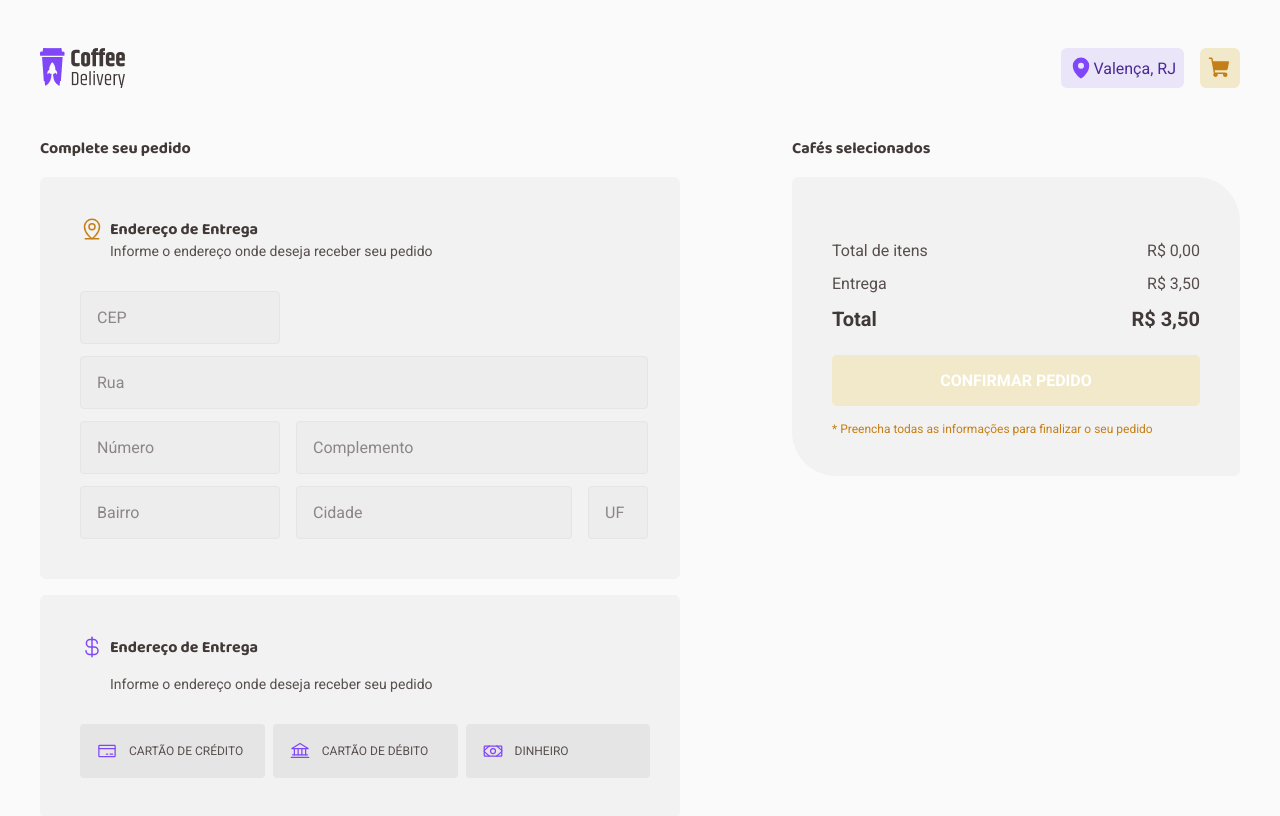
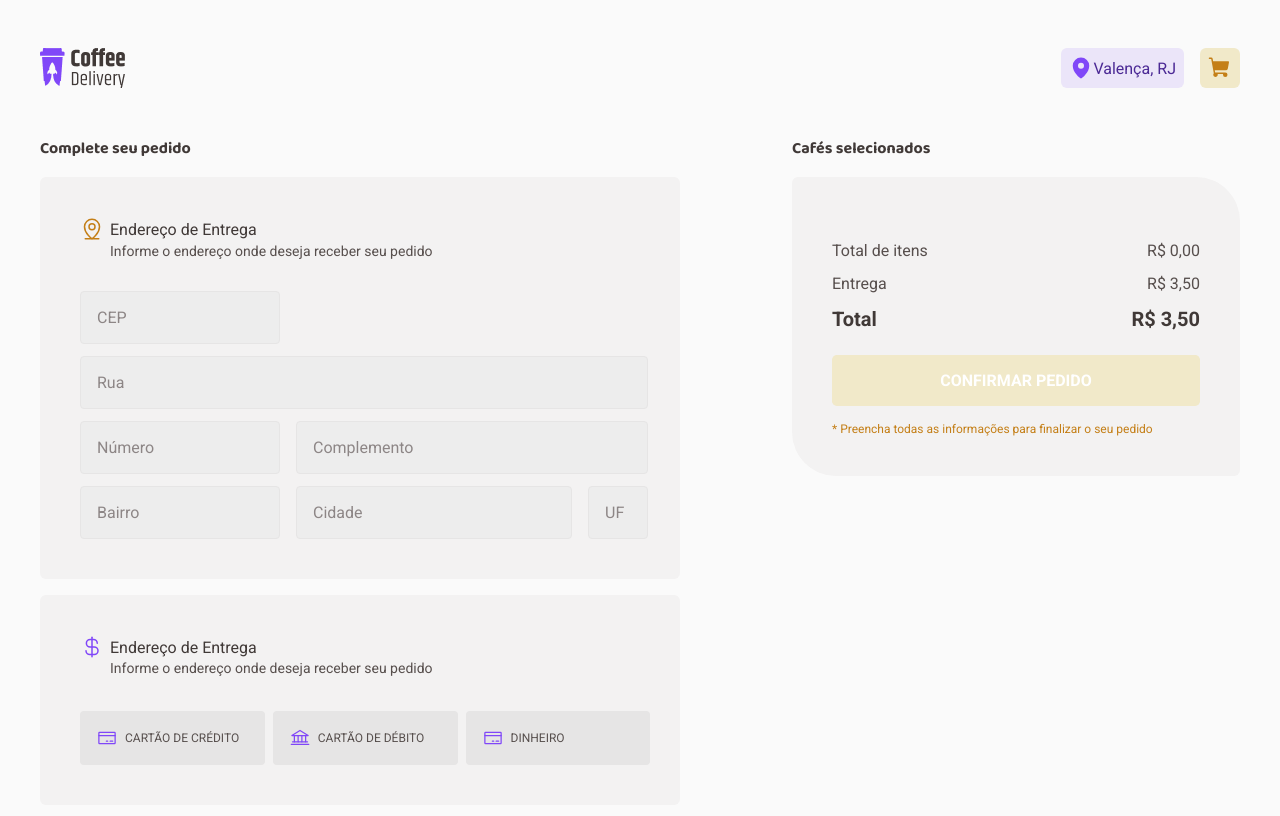
Before and after one commit to vhasousa/delivery-coffee, a React (Vite) app: page /checkout in a window 1280 px wide. Built offline with nearby package versions, Linux system fonts and the light colour scheme.

Commit message:
Code refactor of interfaces name and select payment

```diff
--- a/src/contexts/CartContext.tsx
+++ b/src/contexts/CartContext.tsx
@@ -4,7 +4,7 @@ interface CartContextProviderProps {
   children: ReactNode
 }
 
-export interface SelectedCoffeeDTO {
+export interface SelectedCoffeeData {
   id: number
   name: string
   coffeeImage: string
@@ -13,19 +13,20 @@ export interface SelectedCoffeeDTO {
 }
 
 interface CartContextType {
-  cart: SelectedCoffeeDTO[]
+  cart: SelectedCoffeeData[]
   cartLength: number
   totalPrice: number
-  addToCart: ({ id, coffeeImage, name, quantity }: SelectedCoffeeDTO) => void
+  addToCart: ({ id, coffeeImage, name, quantity }: SelectedCoffeeData) => void
   updateProductQuantity: (quantity: number, id: number) => void
   removeCoffeeFromCart: (id: number) => void
-  setCart: React.Dispatch<React.SetStateAction<SelectedCoffeeDTO[]>>
+  clearCart: () => void
+  setCart: React.Dispatch<React.SetStateAction<SelectedCoffeeData[]>>
 }
 
 export const CartContext = createContext({} as CartContextType)
 
 export function CartContextProvider({ children }: CartContextProviderProps) {
-  const [cart, setCart] = useState<SelectedCoffeeDTO[]>([])
+  const [cart, setCart] = useState<SelectedCoffeeData[]>([])
   const [cartLength, setCartLength] = useState(0)
   const [totalPrice, setTotalPrice] = useState(0)
 
@@ -35,8 +36,8 @@ export function CartContextProvider({ children }: CartContextProviderProps) {
     name,
     quantity,
     price,
-  }: SelectedCoffeeDTO) {
-    const newItemToCart: SelectedCoffeeDTO = {
+  }: SelectedCoffeeData) {
+    const newItemToCart: SelectedCoffeeData = {
       id,
       name,
       quantity,
@@ -44,8 +45,19 @@ export function CartContextProvider({ children }: CartContextProviderProps) {
       price,
     }
 
+    const isAlreadyInCart = cart.find((item) => item.id === id)
+
+    if (isAlreadyInCart) {
+      return
+    }
+
     setCart((state) => [...state, newItemToCart])
     setTotalPrice((state) => state + price * quantity)
+  }
+
+  function clearCart() {
+    setCart([])
+    setTotalPrice(0)
   }
 
   function removeCoffeeFromCart(id: number) {
@@ -89,6 +101,7 @@ export function CartContextProvider({ children }: CartContextProviderProps) {
         addToCart,
         setCart,
         updateProductQuantity,
+        clearCart,
         removeCoffeeFromCart,
       }}
     >
--- a/src/contexts/OrderContext.tsx
+++ b/src/contexts/OrderContext.tsx
@@ -5,13 +5,13 @@ import {
   useEffect,
   useState,
 } from 'react'
-import { CartContext, SelectedCoffeeDTO } from './CartContext'
+import { CartContext, SelectedCoffeeData } from './CartContext'
 
 interface OrderContextProviderProps {
   children: ReactNode
 }
 
-export interface AddressDTO {
+export interface AddressData {
   cep: string
   street: string
   number: string
@@ -21,16 +21,17 @@ export interface AddressDTO {
   state: string
 }
 
-export interface OrderDTO {
+export interface OrderData {
   id: string
-  address: AddressDTO
+  address: AddressData
   paymentMethod: string
-  products: SelectedCoffeeDTO[]
+  products: SelectedCoffeeData[]
 }
 
 interface OrderContextType {
-  order: OrderDTO
-  address: AddressDTO
+  order: OrderData
+  address: AddressData
+  paymentMethod: string
   isSubmitDisabled: boolean
   createOrder: () => void
   handleAddressInfo: ({
@@ -41,15 +42,17 @@ interface OrderContextType {
     number,
     state,
     street,
-  }: AddressDTO) => void
+  }: AddressData) => void
   handleSelectedPaymentMethod: (paymentMethod: string) => void
+  clearCurrentOrder: () => void
 }
 
 export const OrderContext = createContext({} as OrderContextType)
 
 export function OrderContextProvider({ children }: OrderContextProviderProps) {
-  const [order, setOrder] = useState<OrderDTO>({} as OrderDTO)
-  const [address, setAddress] = useState<AddressDTO>({} as AddressDTO)
+  const [orderHistory, setOrderHistory] = useState<OrderData[]>([])
+  const [order, setOrder] = useState<OrderData>({} as OrderData)
+  const [address, setAddress] = useState<AddressData>({} as AddressData)
   const [paymentMethod, setPaymentMethod] = useState('')
   const [isSubmitDisabled, setIsSubmitDisabled] = useState(false)
 
@@ -58,7 +61,7 @@ export function OrderContextProvider({ children }: OrderContextProviderProps) {
   function createOrder() {
     const id = String(new Date().getTime())
 
-    const newOrder: OrderDTO = {
+    const newOrder: OrderData = {
       id,
       address,
       paymentMethod,
@@ -66,6 +69,14 @@ export function OrderContextProvider({ children }: OrderContextProviderProps) {
     }
 
     setOrder(newOrder)
+    setOrderHistory((state) => [...state, newOrder])
+
+    return newOrder
+  }
+
+  function clearCurrentOrder() {
+    setOrder({} as OrderData)
+    setAddress({} as AddressData)
   }
 
   function handleSelectedPaymentMethod(paymentMethod: string) {
@@ -80,8 +91,8 @@ export function OrderContextProvider({ children }: OrderContextProviderProps) {
     number,
     state,
     street,
-  }: AddressDTO) {
-    const deliveryAddress: AddressDTO = {
+  }: AddressData) {
+    const deliveryAddress: AddressData = {
       cep,
       city,
       complement,
@@ -101,7 +112,7 @@ export function OrderContextProvider({ children }: OrderContextProviderProps) {
     number,
     state,
     street,
-  }: AddressDTO) {
+  }: AddressData) {
     if (cep && city && district && number && state && street) {
       return true
     }
@@ -115,17 +126,19 @@ export function OrderContextProvider({ children }: OrderContextProviderProps) {
     } else {
       setIsSubmitDisabled(true)
     }
-  }, [cartLength, paymentMethod, address])
+  }, [cartLength, paymentMethod, address, order])
 
   return (
     <OrderContext.Provider
       value={{
         order,
         address,
+        paymentMethod,
         isSubmitDisabled,
         createOrder,
         handleAddressInfo,
         handleSelectedPaymentMethod,
+        clearCurrentOrder,
       }}
     >
       {children}
--- a/src/pages/Checkout/components/Address/index.tsx
+++ b/src/pages/Checkout/components/Address/index.tsx
@@ -1,13 +1,13 @@
 import { MapPinLine } from 'phosphor-react'
 import { useContext } from 'react'
 import { useForm } from 'react-hook-form'
-import { AddressDTO, OrderContext } from '../../../../contexts/OrderContext'
+import { AddressData, OrderContext } from '../../../../contexts/OrderContext'
 import { AddressContainer } from './styles'
 
 export function Address() {
   const { handleAddressInfo, address } = useContext(OrderContext)
 
-  const { register, getValues } = useForm<AddressDTO>({
+  const { register, getValues } = useForm<AddressData>({
     defaultValues: {
       cep: address?.cep,
       street: address?.street,
@@ -23,7 +23,7 @@ export function Address() {
     const { cep, street, number, complement, district, city, state } =
       getValues()
 
-    const newAddres: AddressDTO = {
+    const newAddres: AddressData = {
       cep,
       street,
       number,
--- a/src/pages/Checkout/components/PaymentMethod/index.tsx
+++ b/src/pages/Checkout/components/PaymentMethod/index.tsx
@@ -1,13 +1,14 @@
 import { Bank, CreditCard, CurrencyDollar, Money } from 'phosphor-react'
-import { useContext } from 'react'
+import { useContext, useEffect, useState } from 'react'
 import { OrderContext } from '../../../../contexts/OrderContext'
 import { PaymentMethodContainer } from './styles'
 
 export function PaymentMethod() {
-  const { handleSelectedPaymentMethod } = useContext(OrderContext)
+  const { handleSelectedPaymentMethod, paymentMethod } =
+    useContext(OrderContext)
 
-  function handleSelectedMethod(paymentMethod: string) {
-    handleSelectedPaymentMethod(paymentMethod)
+  function handleSelectedMethod(payment: string) {
+    handleSelectedPaymentMethod(payment)
   }
 
   return (
@@ -19,19 +20,60 @@ export function PaymentMethod() {
           <p>Informe o endereço onde deseja receber seu pedido</p>
         </div>
       </div>
-      <div className="payment__options">
-        <button onClick={() => handleSelectedMethod('creditCard')}>
-          <CreditCard size={20} />
-          <span>CARTÃO DE CRÉDITO</span>
-        </button>
-        <button onClick={() => handleSelectedMethod('debitCard')}>
-          <Bank size={20} />
-          <span>CARTÃO DE DÉBITO</span>
-        </button>
-        <button onClick={() => handleSelectedMethod('money')}>
-          <Money size={20} />
-          <span>DINHEIRO</span>
-        </button>
+      <div className="payment__options--container">
+        <div className="payment__option">
+          <input
+            id="credit"
+            type="radio"
+            value="credit"
+            name="paymentMethod"
+            onChange={() => handleSelectedMethod('credit')}
+            checked={paymentMethod === 'credit'}
+          />
+
+          <label htmlFor="credit">
+            <div className="payment__option--label">
+              <CreditCard size={20} />
+              <span>CARTÃO DE CRÉDITO</span>
+            </div>
+          </label>
+        </div>
+
+        <div className="payment__option">
+          <input
+            id="debit"
+            type="radio"
+            value="debit"
+            name="paymentMethod"
+            onChange={() => handleSelectedMethod('debit')}
+            checked={paymentMethod === 'debit'}
+          />
+
+          <label htmlFor="debit">
+            <div className="payment__option--label">
+              <Bank size={20} />
+              <span>CARTÃO DE DÉBITO</span>
+            </div>
+          </label>
+        </div>
+
+        <div className="payment__option">
+          <input
+            id="cash"
+            type="radio"
+            value="cash"
+            name="paymentMethod"
+            onChange={() => handleSelectedMethod('cash')}
+            checked={paymentMethod === 'cash'}
+          />
+
+          <label htmlFor="cash">
+            <div className="payment__option--label">
+              <CreditCard size={20} />
+              <span>DINHEIRO</span>
+            </div>
+          </label>
+        </div>
       </div>
     </PaymentMethodContainer>
   )
--- a/src/pages/Checkout/components/PaymentMethod/styles.ts
+++ b/src/pages/Checkout/components/PaymentMethod/styles.ts
@@ -29,18 +29,33 @@ export const PaymentMethodContainer = styled.section`
     }
   }
 
-  .payment__options {
+  .payment__options--container {
     width: 100%;
     display: grid;
     grid-template-columns: 33% 33% 33%;
     grid-gap: 0.5rem;
-    margin-top: 2rem;
+    margin-top: 1rem;
+  }
 
-    button {
-      width: 100%;
+  .payment__option {
+    input {
+      appearance: none;
+      visibility: hidden;
+
+      &:checked + label div {
+        background: ${(props) => props.theme['purple-light']};
+        border-color: ${(props) => props.theme.purple};
+      }
+
+      &:not(:checked):hover + label div {
+        background: ${(props) => props.theme['base-hover']};
+      }
+    }
+
+    .payment__option--label {
       display: flex;
       align-items: center;
-      gap: 0.75rem;
+      gap: 0.5rem;
 
       padding: 1rem;
       border-radius: 0.25rem;
@@ -48,18 +63,13 @@ export const PaymentMethodContainer = styled.section`
       color: ${(props) => props.theme['base-text']};
       border: 1px solid transparent;
       cursor: pointer;
-
-      &:focus {
-        border: 1px solid ${(props) => props.theme.purple};
-        background: ${(props) => props.theme['purple-light']};
-      }
+      transition: all 0.4s ease 0s;
 
       svg {
         color: ${(props) => props.theme.purple};
       }
 
       span {
-        line-height: 0;
         font-size: 0.75rem;
       }
     }
--- a/src/pages/Checkout/index.tsx
+++ b/src/pages/Checkout/index.tsx
@@ -7,12 +7,12 @@ export function Checkout() {
   return (
     <CheckoutContainer>
       <div>
-        <h2>Complete seu pedido</h2>
+        <h2 className="checkout__title">Complete seu pedido</h2>
         <Address />
         <PaymentMethod />
       </div>
       <div>
-        <h2>Cafés selecionados</h2>
+        <h2 className="checkout__title">Cafés selecionados</h2>
         <Cart />
       </div>
     </CheckoutContainer>
--- a/src/pages/Checkout/styles.ts
+++ b/src/pages/Checkout/styles.ts
@@ -6,12 +6,10 @@ export const CheckoutContainer = styled.main`
   display: flex;
   justify-content: space-between;
 
-  div {
-    > h2 {
-      font-family: 'Baloo 2';
-      font-size: 1rem;
-      color: ${(props) => props.theme['base-subtitle']};
-      margin-bottom: 1rem;
-    }
+  .checkout__title {
+    font-family: 'Baloo 2';
+    font-size: 1rem;
+    color: ${(props) => props.theme['base-subtitle']};
+    margin-bottom: 1rem;
   }
 `
```
